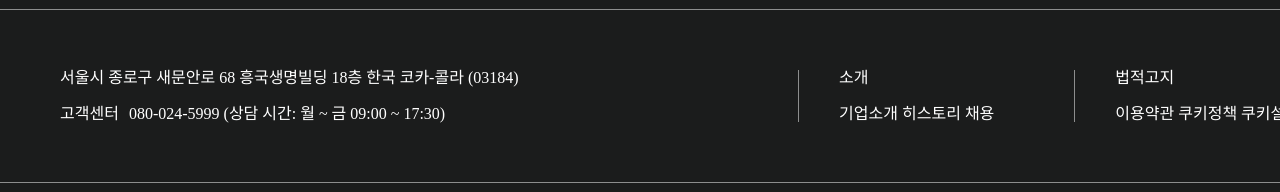
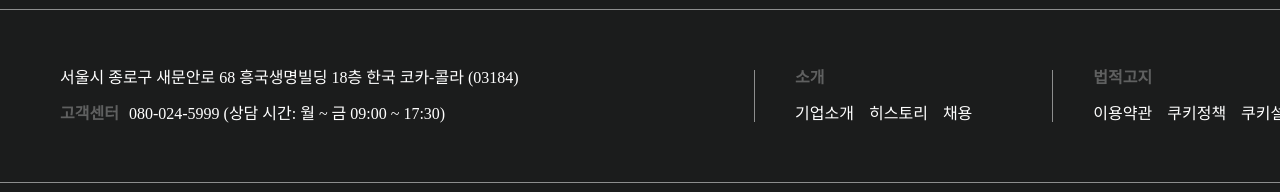
Before and after one commit to YUNA9627/Coca-Cola, a plain HTML site: page index.html in a window 1280 px wide. Shown: the part 5065-5257 px from the top of the page. Drawn offline with nearby package versions, Linux system fonts and the light colour scheme; a web font is replaced by a local one.

Commit message:
CSS footer 영역 작성 완료

```diff
--- a/css/main.css
+++ b/css/main.css
@@ -646,6 +646,10 @@ footer > div .box .link {
   display: flex;
   gap: 40px;
 }
+footer > div .box em {
+  font-weight: 700;
+  color: rgba(255,255,255,.3);
+}
 footer > div .box .link ul {
   display: flex;
   flex-direction: column;
@@ -653,8 +657,17 @@ footer > div .box .link ul {
   border-left: 1px solid rgba(255,255,255,.5);
   padding: 0 40px;
 }
+footer > div .box .link > ul {
+  font-weight: 700;
+  color: rgba(255,255,255,.3);
+}
+footer > div .box .link ul li {
+  display: flex;
+  gap: 15px;
+}
 footer > div .box .link ul li a {
-  color: var(--white)
+  color: var(--white);
+  font-weight: 400;
 }
 footer > div .sns {
   display: flex;
```
